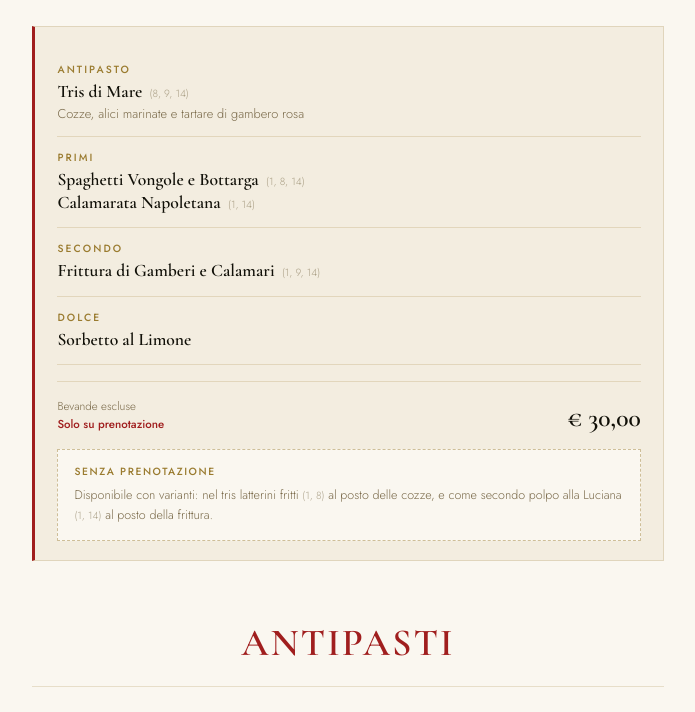
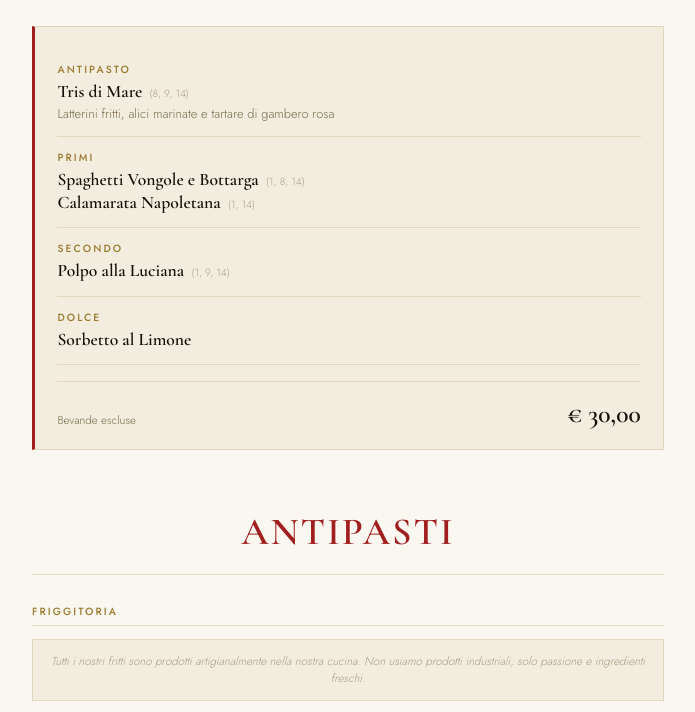
Before and after one commit to Delucious97/Menu, a plain HTML site: page index.html in a window 1280 px wide. Shown: the part 484-1196 px from the top of the page, without its empty margins (292-987 px from the left). Drawn offline with nearby package versions, Linux system fonts and the light colour scheme.

Commit message:
Update index.html

```diff
--- a/index.html
+++ b/index.html
@@ -142,7 +142,7 @@
       <div class="course">
         <div class="course-label">Antipasto</div>
         <div class="course-dish">Tris di Mare <span class="dish-allergens">(8, 9, 14)</span></div>
-        <div class="course-detail">Cozze, alici marinate e tartare di gambero rosa</div>
+        <div class="course-detail">Latterini fritti, alici marinate e tartare di gambero rosa</div>
       </div>
       <div class="course">
         <div class="course-label">Primi</div>
@@ -151,19 +151,15 @@
       </div>
       <div class="course">
         <div class="course-label">Secondo</div>
-        <div class="course-dish">Frittura di Gamberi e Calamari <span class="dish-allergens">(1, 9, 14)</span></div>
+        <div class="course-dish">Polpo alla Luciana <span class="dish-allergens">(1, 9, 14)</span></div>
       </div>
       <div class="course">
         <div class="course-label">Dolce</div>
         <div class="course-dish">Sorbetto al Limone</div>
       </div>
       <div class="menu-card-footer">
-        <div class="menu-card-conditions">Bevande escluse<br><strong>Solo su prenotazione</strong></div>
+        <div class="menu-card-conditions">Bevande escluse<br></div>
         <div class="menu-card-price">€ 30,00</div>
-      </div>
-      <div class="variant-box">
-        <div class="variant-title">Senza prenotazione</div>
-        Disponibile con varianti: nel tris latterini fritti <span class="dish-allergens">(1, 8)</span> al posto delle cozze, e come secondo polpo alla Luciana <span class="dish-allergens">(1, 14)</span> al posto della frittura.
       </div>
     </div>
   </section>
@@ -240,7 +236,7 @@
     <div class="dish"><div class="dish-info"><div class="dish-name">Pizza Crocchè <span class="dish-allergens">(1,6,7)</span></div><div class="dish-desc">Bianca, fiordilatte, cotto, grana e crocchè di patate, basilico</div></div><div class="dish-price">€ 12,00</div></div>
     <div class="dish highlight"><div class="dish-info"><div class="dish-name">O' Vesuvio <span class="dish-allergens">(1,6)</span></div><div class="dish-desc">Pomodoro, fiordilatte, basilico. In uscita: burrata, crudo, pomodorini, rucola</div></div><div class="dish-price">€ 12,00</div></div>
     <div class="dish"><div class="dish-info"><div class="dish-name">Calabrisella <span class="dish-allergens">(1,6)</span></div><div class="dish-desc">Pomodoro, 'nduja calabrese, cipolla di Tropea, burrata, basilico</div></div><div class="dish-price">€ 12,00</div></div>
-    <div class="dish"><div class="dish-info"><div class="dish-name">Pizza del mese <span class="dish-allergens">(allergeni: chiedere al personale)</span></div><div class="dish-desc">Una pizza nuova ogni mese! Per info chiedere al personale</div></div><div class="dish-price">€ 12,00</div></div>
+    <div class="dish"><div class="dish-info"><div class="dish-name">Pizza del mese <span class="dish-allergens">(allergeni: chiedere al personale)</span></div><div class="dish-desc">Una pizza nuova ogni mese! Per info chiedere al personale</div></div><div class="dish-price">€ 15,00</div></div>
     <div class="dish highlight"><div class="dish-info"><div class="dish-name">Mamma Angela <span class="dish-allergens">(1,6)</span></div><div class="dish-desc">Bianca, provola di Agerola, scarola, olive taggiasche, pezzetti di parmigiano e basilico</div></div><div class="dish-price">€ 13,00</div></div>
     <div class="dish"><div class="dish-info"><div class="dish-name">Pistacchiosa <span class="dish-allergens">(1,3,6)</span></div><div class="dish-desc">Bianca, mortadella, pesto e granella di pistacchio, burrata, basilico</div></div><div class="dish-price">€ 13,00</div></div>
     <div class="dish"><div class="dish-info"><div class="dish-name">O' Core E' Napule <span class="dish-allergens">(1,6)</span></div><div class="dish-desc">Quattro spicchi ripieni con ricotta e fiordilatte: salsiccia e friarielli; salame piccante; cotto e funghi; melanzane a funghetto. Al centro: bufala intera, crudo, rucola, pomodorini, grana</div></div><div class="dish-price">€ 15,00</div></div>
```
